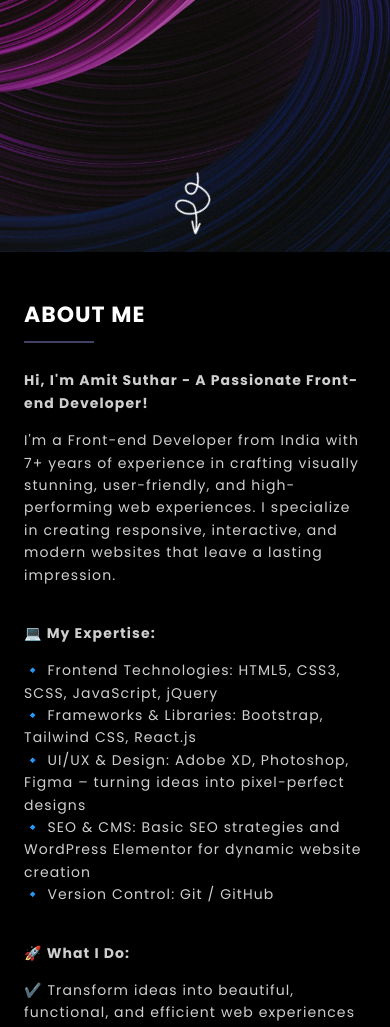
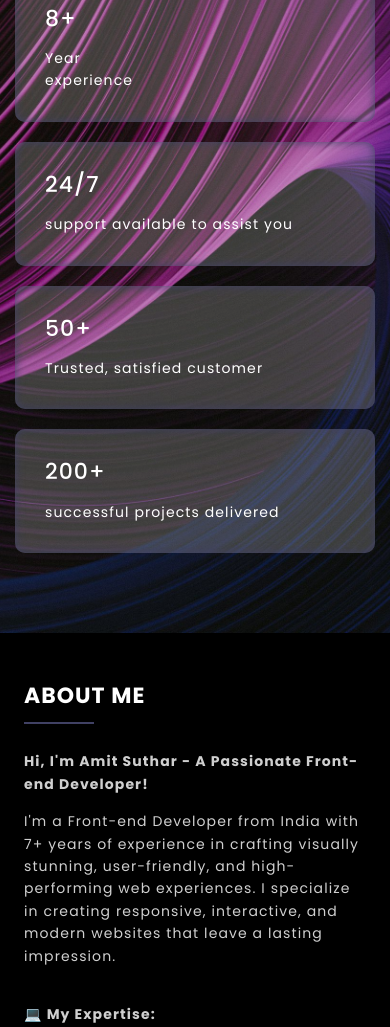
Before and after one commit to AmitsutharBKN/iamitech, a React app: page / in a window 390 px wide. Shown: the part 592-1619 px from the top of the page. Built offline with nearby package versions, Linux system fonts and the light colour scheme; a web font is replaced by a local one.

Commit message:
new update

```diff
--- a/public/index.html
+++ b/public/index.html
@@ -24,7 +24,7 @@
       work correctly both with client-side routing and a non-root public URL.
       Learn how to configure a non-root public URL by running `npm run build`.
     -->
-    <title>React App</title>
+    <title>Amit Suthar</title>
   </head>
   <body>
     <noscript>You need to enable JavaScript to run this app.</noscript>
--- a/src/components/banner/banner.js
+++ b/src/components/banner/banner.js
@@ -1,4 +1,5 @@
 import '../banner/banner.css';
+import Moreinfo from '../moreInfo/moreInfo.js';
 
 function Banner() {
   return (
@@ -15,9 +16,8 @@ function Banner() {
         <div className='bannerTitle-text'>
           <p>WE ARE A CREATIVE STUDIO, SPECIALIZED IN STRATEGY, BRANDING  DESIGN, AND DEVELOPMENT. OUR WORK IS ALWAYS AT THE INTERSECTION  OF DESIGN AND TECHNOLOGY.</p>
         </div>
+        <Moreinfo/>
       </div>
-
-      <div className='downArrow-scroll'><img src={require('../../assets/images/downArrow.png')} alt=''/></div>
     </div>
   );
 }
--- a/src/components/banner/banner.scss
+++ b/src/components/banner/banner.scss
@@ -2,7 +2,6 @@
 
 .heroSection {
 	@include comman;
-	height: 100vh;
 	background-image: url(../../assets/images/mainSection-bg.jpg);
 	background-size: cover;
 	background-position: center center;
@@ -13,10 +12,10 @@
 	display: flex;
 	width: 100%;
 	height: 100%;
-	flex-direction: column;
 	text-align: center;
 	align-items: center;
-	padding: 120px 15px;
+	flex-direction: column;
+	padding: 200px 15px 80px;
 	justify-content: center;
 	}
 
@@ -24,7 +23,7 @@
 	font-family: "Six Caps", sans-serif;
 	color: $color_1;
 	line-height: 1;
-	font-size: 450px;
+	font-size: 300px;
 	font-weight: 500;
 	padding-bottom: 20px;
 	text-transform: uppercase;
--- a/src/components/header/header.js
+++ b/src/components/header/header.js
@@ -1,4 +1,4 @@
-import { Container, Nav, Navbar } from 'react-bootstrap';
+import { Container, Navbar } from 'react-bootstrap';
 import React, { useState, useEffect } from 'react';
 import {Link} from 'react-router-dom';
 import '../header/header.css';
@@ -24,7 +24,7 @@ function Header() {
           <Container fluid>
             <Navbar.Brand to="/">Amit Suthar</Navbar.Brand>
             <Navbar.Toggle />
-             <Navbar.Collapse className="justify-content-end navMenu-links">
+             <Navbar.Collapse className="justify-content-center navMenu-links">
               <Link to="/">Home</Link >
               <Link to="/about-us">About Us</Link >
               <Link to="/portfolio">Portfolio</Link >
--- a/src/components/moreInfo/moreInfo.js
+++ b/src/components/moreInfo/moreInfo.js
@@ -1,11 +1,36 @@
-import { Container } from 'react-bootstrap';
+import { Container, Row } from 'react-bootstrap';
 import '../moreInfo/moreInfo.css';
 
 function Moreinfo() {
   return (
     <div className='homeBlock-section'>
         <Container>
-          <h2>My art is a visual itinerary that celebrates life istelf through my individual perspective and seeks to open conversations that will inspire you to delve deeper into your own sense of identity. </h2>
+          <Row className='justify-content-center grid-10 gutters-10'>
+            <div className='col-md-3 col-sm-6'>
+              <div className='home_banenrInfo-box pageClass'>
+                <h2>8+</h2>
+                <p>Year <br/> experience</p>
+              </div>
+            </div>
+            <div className='col-md-3 col-sm-6'>
+              <div className='home_banenrInfo-box pageClass'>
+                <h2>24/7</h2>
+                <p>support available to assist you</p>
+              </div>
+            </div>
+            <div className='col-md-3 col-sm-6'>
+              <div className='home_banenrInfo-box pageClass'>
+                <h2>50+</h2>
+                <p>Trusted, satisfied customer</p>
+              </div>
+            </div>
+            <div className='col-md-3 col-sm-6'>
+              <div className='home_banenrInfo-box pageClass'>
+                <h2>200+</h2>
+                <p>successful projects delivered</p>
+              </div>
+            </div>
+          </Row>
         </Container>
     </div>
   );
--- a/src/components/moreInfo/moreInfo.scss
+++ b/src/components/moreInfo/moreInfo.scss
@@ -2,29 +2,34 @@
 
 .homeBlock-section {
 	@include comman;
-	text-align: center;
-	padding: 100px 0px;
-	background-image: url(../../assets/images/blogBG.jpg);
-	background-size: cover;
-	background-position: center center;
-	&::before{
-		position: absolute;
-		inset: 0px;
-		content: '';
-		background: rgba(0, 0, 0, 0.85);
+	padding: 100px 0px 0px;
+	}
+
+.homeBlock-section>.container {
+	padding: 0px 0px;
+	}
+
+.home_banenrInfo-box {
+	height: 100%;
+	text-align: left;
+	padding: 30px 30px;
+	border-radius: 10px;
+	background: rgba(256, 256, 256, 0.2);
+	box-shadow: inset 0px 0px 10px #404164 !important;
+	-webkit-transition: all 0.5s;
+    -moz-transition: all 0.5s;
+    -ms-transition: all 0.5s;
+    -o-transition: all 0.5s;
+    transition: all 0.5s;
+		& h2 {
+			font-weight: 500;
+			color: #ffffff;
+			margin-bottom: 0px;
+			padding-bottom: 15px;
 		}
-	& h2{
-		font-size: 30px;
-		color: #ffffff;
-		padding: 0px 0px;
-		line-height: 1.4;
-		}
-	& .container {
-		position: relative;
-		z-index: 1;
+		&:hover {
+			transform: scale(1.1);
+			background: rgba(0, 0, 0, 0.9);
+			box-shadow: none !important;
 		}
 	}
-
-@media (max-width: 1399.98px) {
-	.homeBlock-section h2 { font-size: 22px; }
-	}
--- a/src/home.js
+++ b/src/home.js
@@ -4,7 +4,6 @@ import Banner from './components/banner/banner.js';
 import Intro from './components/intro/intro.js';
 import Skils from './components/skils/skils.js';
 import Socialmedia from './components/socialMedia/socialMedia.js';
-import Moreinfo from './components/moreInfo/moreInfo.js';
 import Footer from './components/footer/footer.js';
 import { Container, Row } from 'react-bootstrap';
 
@@ -23,7 +22,6 @@ function Home() {
           </div>
         </Row>
       </Container>
-      <Moreinfo/>
       <Socialmedia/>
       <Footer/>
     </>
--- a/src/index.js
+++ b/src/index.js
@@ -6,14 +6,14 @@ import Home from './home.js';
 import About from './about-us.js';
 import Portfolio from './portfolio.js';
 import Contact from './contact.js';
-import Header from './components/header/header.js';
+// import Header from './components/header/header.js';
 import { BrowserRouter as GroupRoute, Routes, Route } from "react-router-dom";
 
 const root = ReactDOM.createRoot(document.getElementById('root'));
 root.render(
   <React.StrictMode>
     <GroupRoute>
-      <Home/>
+
       <Routes>
         <Route path="/" element={<Home />}></Route>
         <Route path="/about-us" element={<About />}></Route>
```
Also changed, not shown: src/components/header/header.scss (+3 -7 lines), src/assets/css/main.css, src/components/banner/banner.css, src/components/header/header.css, src/components/moreInfo/moreInfo.css, 3 other files.
